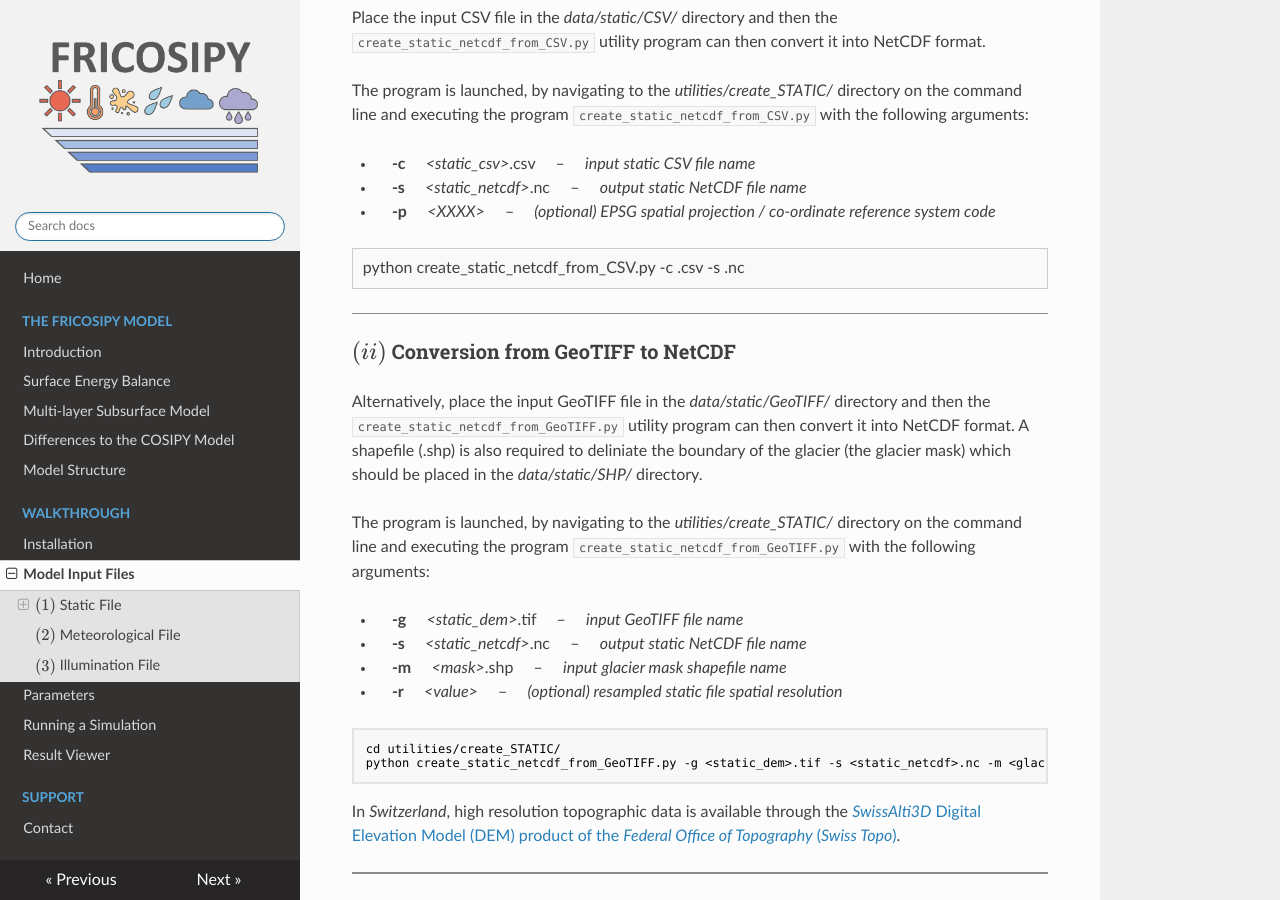
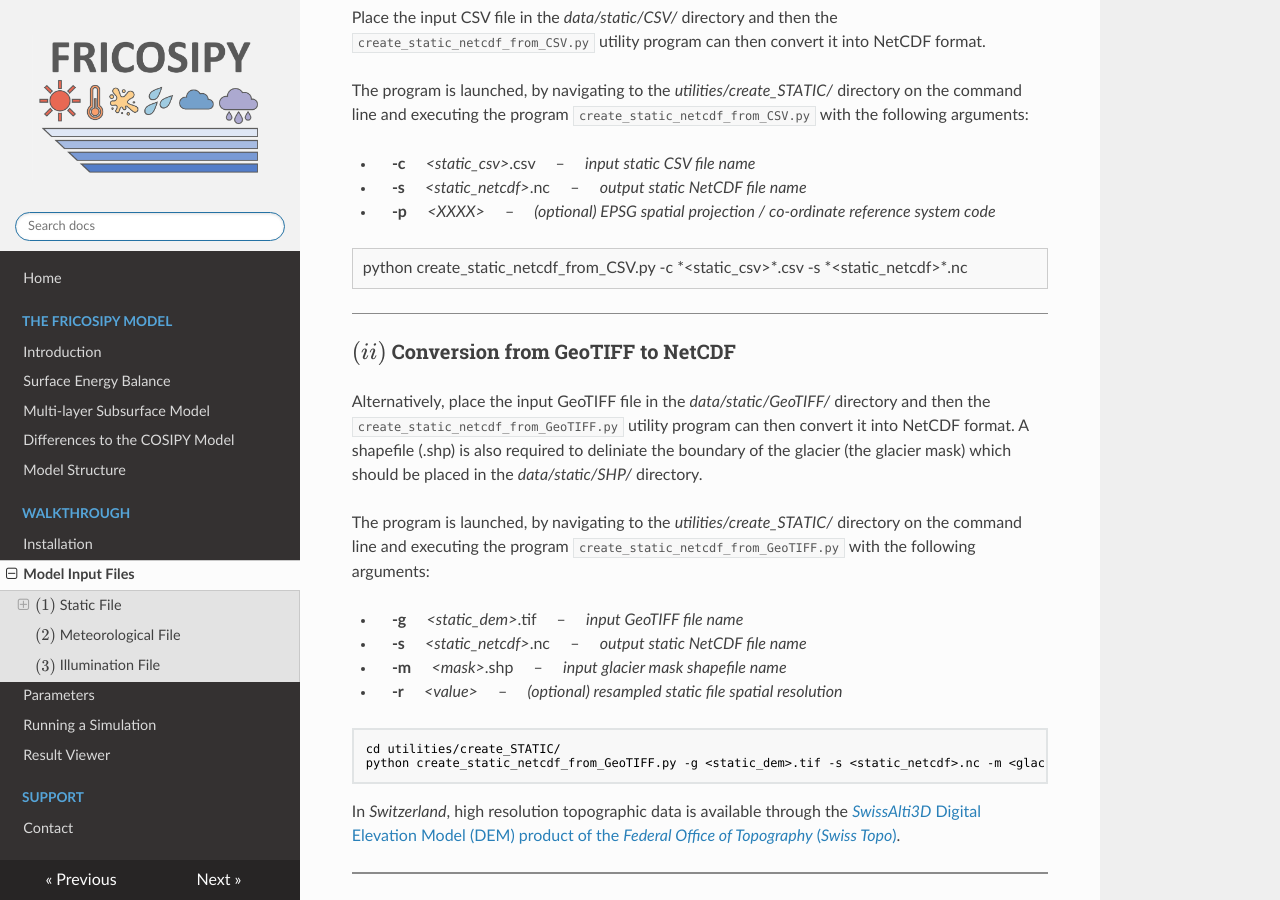
Before and after one commit to MarcusGastaldello/FRICOSIPY, an MkDocs documentation site: the page built from docs/model_input_files.md, in a window 1280 px wide and 900 px high, scrolled down 1514 px. Built offline with MkDocs 1.6.1, drawn with Linux system fonts in a browser that asks for light colours.

Commit message:
Fix command syntax in model_input_files.md
Updated command syntax in documentation for clarity.

```diff
--- a/docs/model_input_files.md
+++ b/docs/model_input_files.md
@@ -66,7 +66,7 @@ The program is launched, by navigating to the *utilities/create_STATIC/* directo
 
 <div style="border:1px solid #ccc; padding:10px; background:#f9f9f9; max-width:100%; overflow-x:auto;">
 
-python create_static_netcdf_from_CSV.py -c <static_csv>.csv -s <static_netcdf>.nc
+python create_static_netcdf_from_CSV.py -c *&lt;static_csv&gt;*.csv -s *&lt;static_netcdf&gt;*.nc
 
 </div>
 
```
